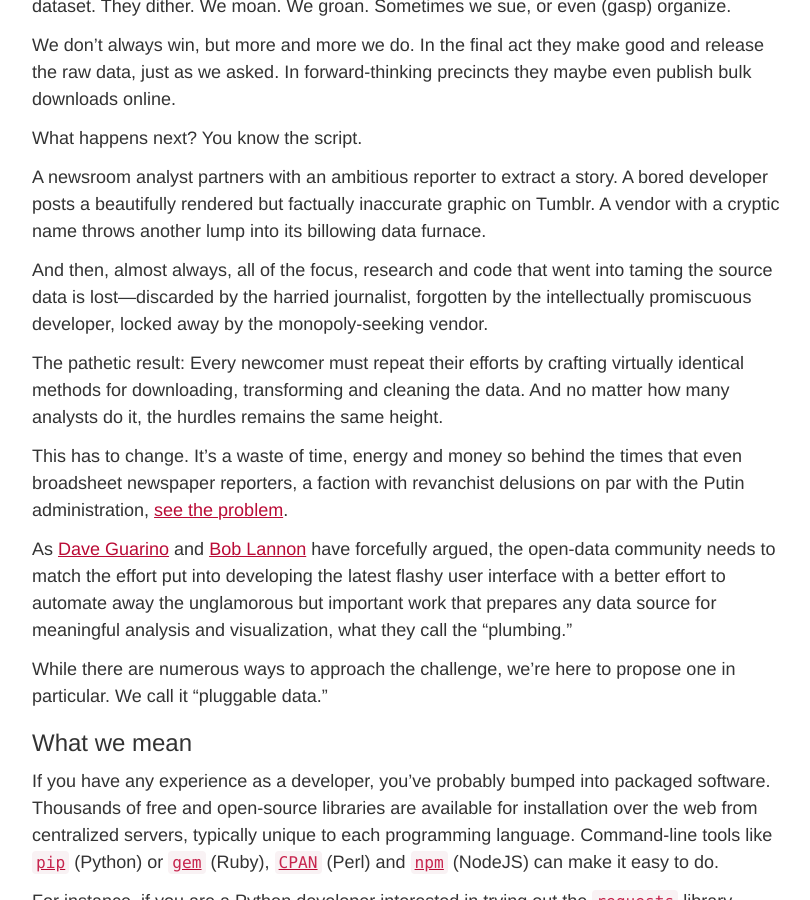
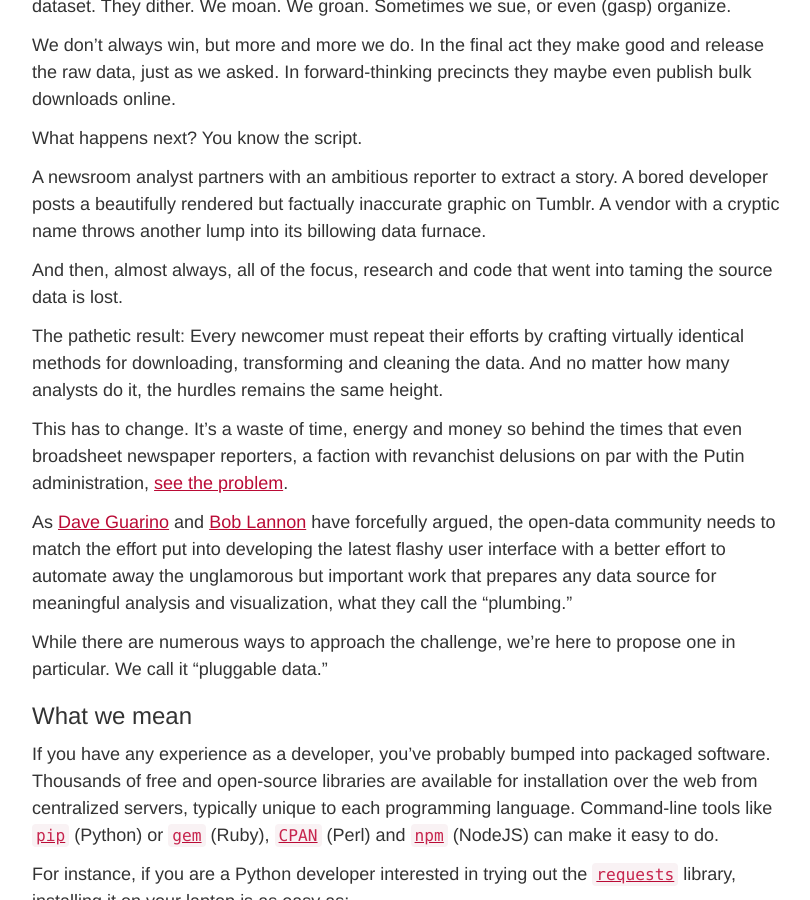
Before and after one commit to palewire/californiacivicdata.org, a Jekyll site: the page built from _posts/2015-01-01-pluggable-data.markdown, in a window 1280 px wide and 900 px high, scrolled down 307 px. Shown: the whole window, without its empty margins (38-848 px from the left). Built offline with Jekyll 4.4.1, drawn with Linux system fonts in a browser that asks for light colours.

Commit message:
Updated 2015-01-01-pluggable-data.markdown

```diff
--- a/_posts/2015-01-01-pluggable-data.markdown
+++ b/_posts/2015-01-01-pluggable-data.markdown
@@ -18,7 +18,7 @@ What happens next? You know the script.
 
 A newsroom analyst partners with an ambitious reporter to extract a story. A bored developer posts a beautifully rendered but factually inaccurate graphic on Tumblr. A vendor with a cryptic name throws another lump into its billowing data furnace.
 
-And then, almost always, all of the focus, research and code that went into taming the source data is lost&mdash;discarded by the harried journalist, forgotten by the intellectually promiscuous developer, locked away by the monopoly-seeking vendor.
+And then, almost always, all of the focus, research and code that went into taming the source data is lost.
 
 The pathetic result: Every newcomer must repeat their efforts by crafting virtually identical methods for downloading, transforming and cleaning the data. And no matter how many analysts do it, the hurdles remains the same height.
 
```
